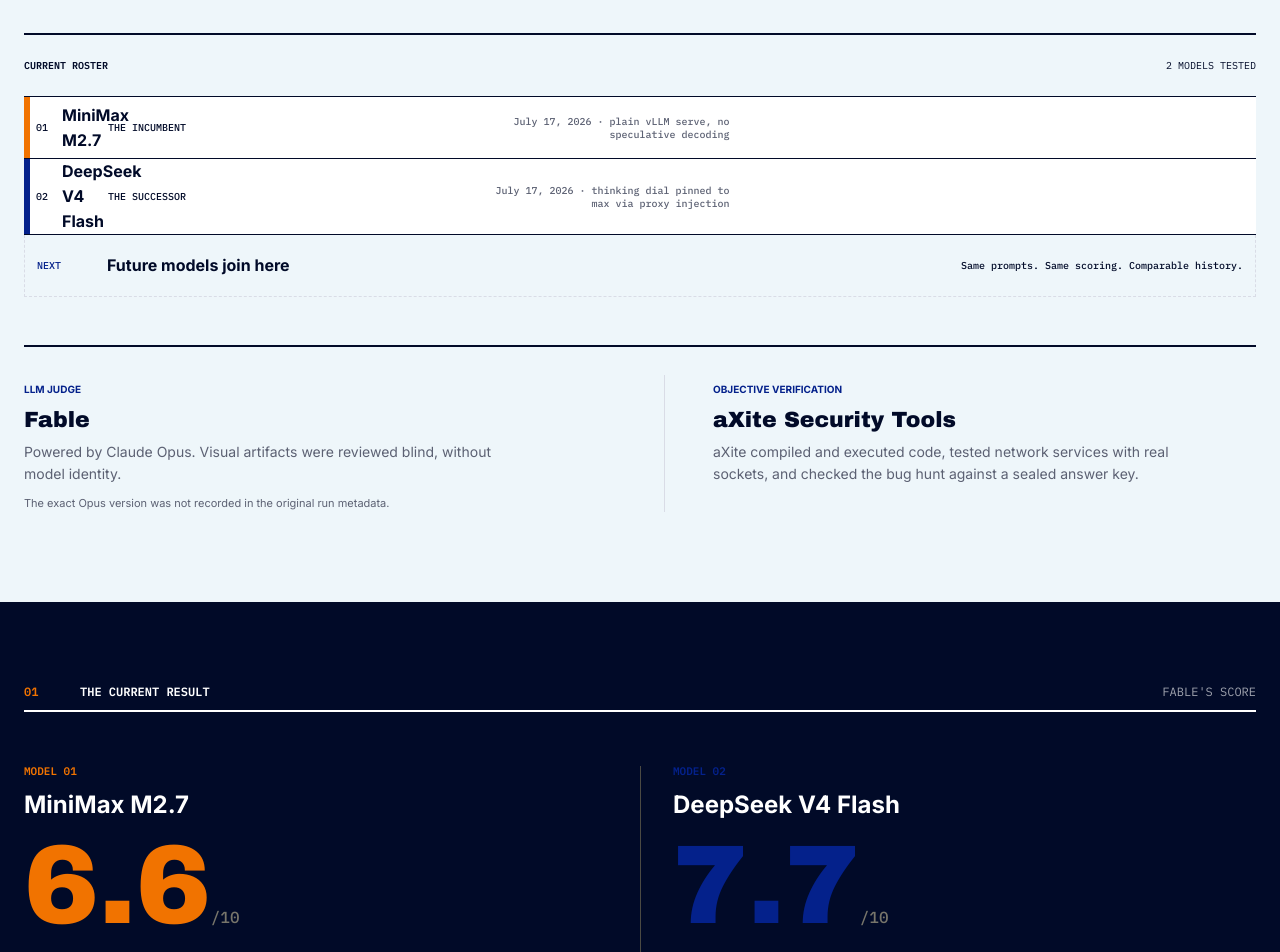
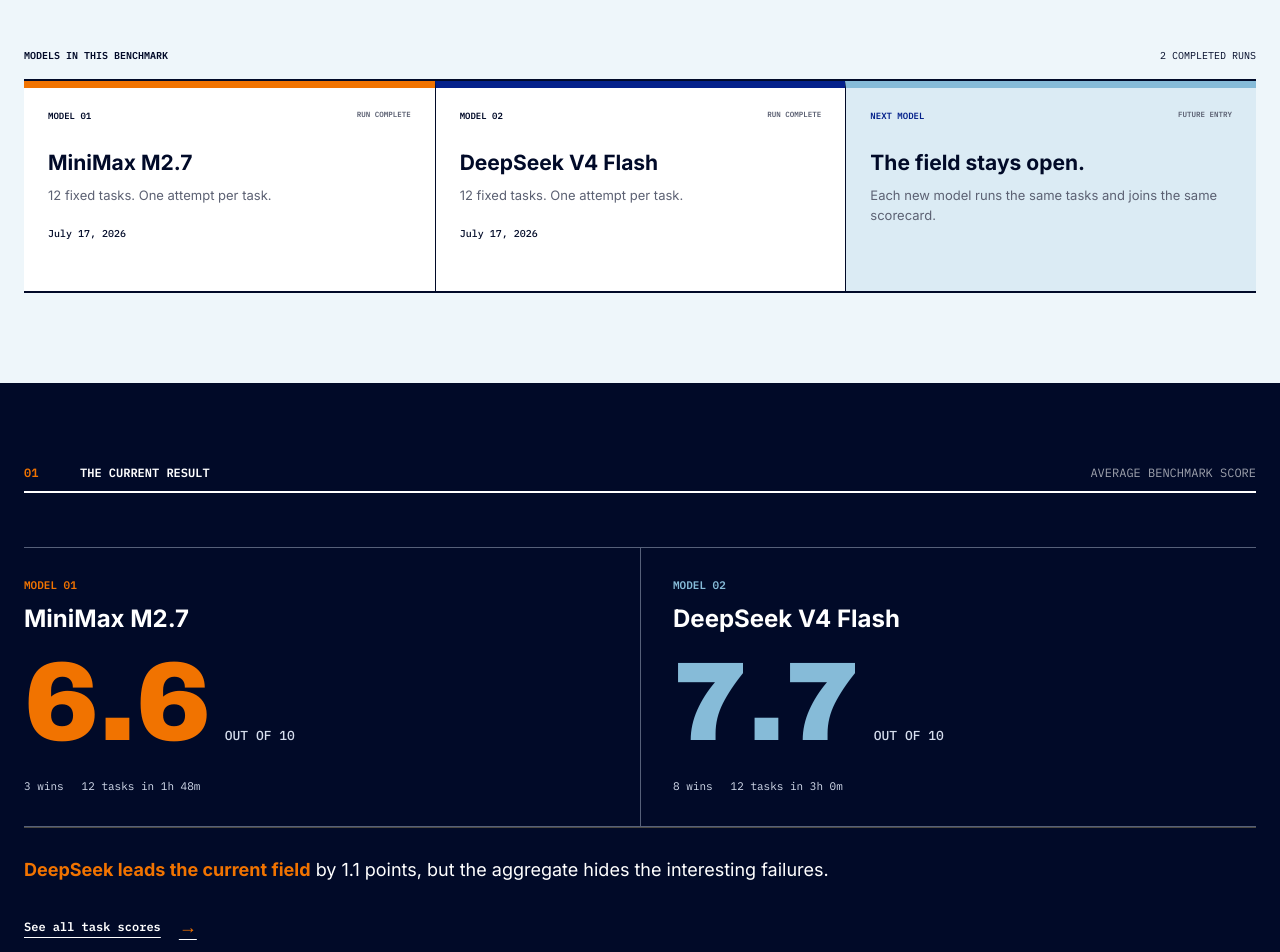
Before and after one commit to thecr7guy2/model-arena, a Next.js app: page / in a window 1280 px wide. Shown: the part 1340-2292 px from the top of the page. Built offline with nearby package versions, Linux system fonts and the light colour scheme.

Commit message:
Clarify roster and benchmark scores

```diff
--- a/app/globals.css
+++ b/app/globals.css
@@ -93,44 +93,38 @@
 .protocol-steps b { font: 600 10px/1 var(--font-mono), monospace; }
 .protocol-steps h3 { margin-top: 28px; font: 800 18px/1.2 var(--font-body), sans-serif; }
 .protocol-steps p { margin-top: 10px; max-width: 310px; font-size: 13px; }
-.roster { margin-top: 44px; border-top: 2px solid var(--ink); }
-.roster-label, .roster-model, .roster-next { min-height: 62px; display: grid; align-items: center; gap: 14px; border-bottom: 1px solid var(--ink); }
+.roster { margin-top: 44px; }
+.roster-label { min-height: 48px; display: grid; align-items: center; gap: 14px; border-bottom: 2px solid var(--ink); }
 .roster-label { grid-template-columns: 1fr auto; font: 600 10px/1 var(--font-mono), monospace; text-transform: uppercase; }
 .roster-label span { font-weight: 400; }
-.roster-model { position: relative; grid-template-columns: 12px 32px 1fr .7fr 1.4fr; padding-inline: 12px; background: var(--paper); }
-.roster-model > i { position: absolute; inset-block: 0; left: 0; width: 6px; background: var(--ac); }
-.roster-model > span, .roster-model small, .roster-model em { font: 500 10px/1.3 var(--font-mono), monospace; }
-.roster-model small { text-transform: uppercase; }
-.roster-model em { color: var(--muted); font-style: normal; text-align: right; }
-.roster-next { grid-template-columns: 56px 1fr 1.4fr; padding-inline: 12px; border: 1px dashed var(--line); border-top: 0; }
-.roster-next span, .roster-next small { font: 500 10px/1.3 var(--font-mono), monospace; }
-.roster-next span { color: var(--red); text-transform: uppercase; }
-.roster-next small { text-align: right; }
-.review-method { display: grid; grid-template-columns: 1fr 1fr; gap: 48px; margin-top: 48px; padding-top: 28px; border-top: 2px solid var(--ink); }
-.review-method > div + div { padding-left: 48px; border-left: 1px solid var(--line); }
-.review-method span { color: var(--red); font-size: 10px; font-weight: 700; }
-.review-method h3 { margin-top: 10px; font-size: 22px; }
-.review-method p { max-width: 500px; margin-top: 10px; color: var(--muted); font-size: 14px; }
-.review-method small { display: block; margin-top: 10px; color: var(--muted); font-size: 11px; }
+.roster-grid { display: grid; grid-template-columns: repeat(3, minmax(0, 1fr)); border-bottom: 2px solid var(--ink); }
+.roster-model, .roster-next { min-width: 0; min-height: 210px; padding: 22px 24px; }
+.roster-model { border-top: 7px solid var(--ac); background: var(--paper); }
+.roster-model + .roster-model, .roster-next { border-left: 1px solid var(--ink); }
+.roster-model > div, .roster-next > div { display: flex; justify-content: space-between; gap: 12px; font: 600 9px/1.3 var(--font-mono), monospace; text-transform: uppercase; }
+.roster-model small, .roster-next small { color: var(--muted); }
+.roster-model h3, .roster-next h3 { margin-top: 28px; font-family: var(--font-body), sans-serif; font-size: 21px; font-weight: 700; line-height: 1.2; }
+.roster-model p, .roster-next p { margin-top: 10px; color: var(--muted); font-size: 13px; }
+.roster-model time { display: block; margin-top: 24px; font: 500 10px/1 var(--font-mono), monospace; }
+.roster-next { border-top: 7px solid var(--blue); background: rgba(134, 187, 216, .18); }
+.roster-next > div span { color: var(--red); }
 .result-band { padding: 82px 0 90px; color: var(--white); background: var(--ink); }
 .result-band .section-label span { color: var(--yellow); }
-.scoreboard { position: relative; display: grid; grid-template-columns: repeat(auto-fit, minmax(240px, 1fr)); margin-top: 54px; }
-.score-side { min-width: 0; padding: 0 32px 35px; }
+.scoreboard { position: relative; display: grid; grid-template-columns: repeat(auto-fit, minmax(240px, 1fr)); margin-top: 54px; border-top: 1px solid #566079; border-bottom: 1px solid #566079; }
+.score-side { min-width: 0; padding: 32px; }
 .score-side:first-child { padding-left: 0; }
 .score-side:last-child { padding-right: 0; }
-.score-side + .score-side { border-left: 1px solid #4b4a43; }
-.model-index { color: var(--ac); font: 600 11px/1 var(--font-mono), monospace; margin-bottom: 14px; }
+.score-side + .score-side { border-left: 1px solid #566079; }
+.model-index { color: var(--score-ac); font: 600 11px/1 var(--font-mono), monospace; margin-bottom: 14px; }
 .score-side h2 { font-family: var(--font-body), sans-serif; font-size: 24px; font-weight: 700; line-height: 1.2; }
-.giant-score { margin-top: 18px; color: var(--ac); font: 400 112px/.88 var(--font-display), Impact, sans-serif; }
-.giant-score small { color: #77756b; font: 500 16px/1 var(--font-mono), monospace; }
-.model-facts { display: flex; gap: 18px; margin-top: 24px; color: #aaa89e; font: 400 11px/1.4 var(--font-mono), monospace; }
+.giant-score { display: flex; align-items: baseline; gap: 14px; margin-top: 20px; color: var(--score-ac); }
+.giant-score strong { font: 400 112px/.88 var(--font-display), Impact, sans-serif; }
+.giant-score small { color: #d6deee; font: 500 13px/1 var(--font-mono), monospace; text-transform: uppercase; }
+.model-facts { display: flex; gap: 18px; margin-top: 26px; color: #d6deee; font: 400 11px/1.4 var(--font-mono), monospace; }
 .result-callout { border-top: 1px solid #4b4a43; padding-top: 28px; font-size: 18px; }
 .result-callout span { color: var(--yellow); font-weight: 800; }
-.result-tape { display: grid; grid-template-columns: repeat(auto-fit, minmax(58px, 1fr)); gap: 4px; margin-top: 38px; }
-.result-tape a { display: grid; grid-template-columns: 24px 1fr; align-items: center; gap: 7px; text-decoration: none; }
-.result-tape b { color: #77756b; font: 500 9px/1 var(--font-mono), monospace; }
-.result-tape i { height: 9px; background: var(--win); transition: height 150ms ease; }
-.result-tape a:hover i { height: 17px; }
+.result-link { width: fit-content; display: flex; align-items: center; gap: 18px; margin-top: 34px; color: var(--white); font: 600 12px/1 var(--font-mono), monospace; text-underline-offset: 6px; }
+.result-link span { color: var(--yellow); font-size: 18px; }
 
 /* Exhibit */
 .exhibit-section { padding: 84px 0 96px; background: var(--white); }
@@ -374,22 +368,21 @@
   .protocol-steps article { min-height: 0; padding: 20px 0; }
   .protocol-steps article + article { padding-left: 0; border-left: 0; border-top: 1px solid var(--ink); }
   .protocol-steps h3 { margin-top: 14px; }
-  .roster-model { grid-template-columns: 12px 28px 1fr auto; }
-  .roster-model em { grid-column: 3 / -1; padding-bottom: 10px; text-align: left; }
-  .roster-next { grid-template-columns: 48px 1fr; padding-block: 14px; }
-  .roster-next small { grid-column: 2; text-align: left; }
+  .roster-grid { grid-template-columns: 1fr; }
+  .roster-model, .roster-next { min-height: 0; padding: 20px 0 24px; border-left: 0 !important; border-top-width: 5px; }
+  .roster-model h3, .roster-next h3 { margin-top: 20px; }
   .section-label { grid-template-columns: 28px 1fr; }
   .section-label b { display: none; }
   .scoreboard { margin-top: 36px; }
   .scoreboard { grid-template-columns: 1fr; }
-  .score-side, .score-side:first-child, .score-side:last-child { padding: 0 0 24px; }
+  .score-side, .score-side:first-child, .score-side:last-child { padding: 24px 0; }
   .score-side + .score-side { padding-top: 24px; border-left: 0; border-top: 1px solid #4b4a43; }
   .score-side h2 { font-size: 15px; }
-  .giant-score { font-size: 58px; }
-  .giant-score small { display: block; margin-top: 7px; font-size: 9px; }
+  .giant-score { gap: 10px; }
+  .giant-score strong { font-size: 68px; }
+  .giant-score small { font-size: 9px; }
   .model-facts { display: block; font-size: 8px; }
   .model-facts span { display: block; margin-top: 5px; }
-  .result-tape { grid-template-columns: repeat(6, 1fr); row-gap: 12px; }
   .exhibit-title h2 { font-size: 38px; }
   .versus { aspect-ratio: 4/3; }
   .versus .knob { width: 42px; height: 42px; }
@@ -406,8 +399,6 @@
   .card-scores { justify-content: flex-start; }
   .detail-head { padding-top: 44px; }
   .detail-head h1 { font-size: 43px; }
-  .review-method { grid-template-columns: 1fr; gap: 24px; }
-  .review-method > div + div { padding: 24px 0 0; border-left: 0; border-top: 1px solid var(--line); }
   .case-flow { grid-template-columns: 1fr; }
   .case-flow span + span { border-left: 0; border-top: 1px solid var(--ink); }
   .stage iframe, .stage img.shot, .stage pre.source { height: 360px; }
--- a/app/page.jsx
+++ b/app/page.jsx
@@ -1,5 +1,5 @@
 import Link from "next/link";
-import { MODELS, TASKS, REVIEWER } from "@/lib/data";
+import { MODELS, TASKS } from "@/lib/data";
 import Versus from "@/components/Versus";
 import Reveal from "@/components/Reveal";
 
@@ -51,16 +51,25 @@
             <div className="protocol-steps">
               <article><b>01</b><h3>We freeze the brief</h3><p>Twelve visual, frontend, and systems tasks stay identical across every run.</p></article>
               <article><b>02</b><h3>Models get one attempt</h3><p>No human cleanup, retries, or selective reruns. The generated artifact is the evidence.</p></article>
-              <article><b>03</b><h3>You inspect and score</h3><p>Score each artifact before revealing Fable&apos;s review. Your ratings stay in your browser.</p></article>
+              <article><b>03</b><h3>You inspect and score</h3><p>Score each artifact before revealing the benchmark result. Your ratings stay in your browser.</p></article>
             </div>
             <div className="roster">
-              <div className="roster-label">Current roster <span>{MODELS.length} models tested</span></div>
-              {MODELS.map((model, index) => <div className="roster-model" key={model.id} style={{ "--ac": model.accent }}><i /><span>0{index + 1}</span><b>{model.name}</b><small>{model.eraLabel}</small><em>{model.ranOn}</em></div>)}
-              <div className="roster-next"><span>Next</span><b>Future models join here</b><small>Same prompts. Same scoring. Comparable history.</small></div>
-            </div>
-            <div className="review-method">
-              <div><span>LLM JUDGE</span><h3>{REVIEWER.name}</h3><p>Powered by {REVIEWER.model}. {REVIEWER.visualMethod}</p><small>{REVIEWER.version}</small></div>
-              <div><span>OBJECTIVE VERIFICATION</span><h3>aXite Security Tools</h3><p>{REVIEWER.verificationMethod}</p></div>
+              <div className="roster-label">Models in this benchmark <span>{MODELS.length} completed runs</span></div>
+              <div className="roster-grid">
+                {MODELS.map((model, index) => (
+                  <article className="roster-model" key={model.id} style={{ "--ac": model.accent }}>
+                    <div><span>Model {String(index + 1).padStart(2, "0")}</span><small>Run complete</small></div>
+                    <h3>{model.name}</h3>
+                    <p>{TASKS.length} fixed tasks. One attempt per task.</p>
+                    <time>{model.ranOn.split(" · ")[0]}</time>
+                  </article>
+                ))}
+                <article className="roster-next">
+                  <div><span>Next model</span><small>Future entry</small></div>
+                  <h3>The field stays open.</h3>
+                  <p>Each new model runs the same tasks and joins the same scorecard.</p>
+                </article>
+              </div>
             </div>
           </Reveal>
         </div>
@@ -69,25 +78,19 @@
       <section className="result-band" id="result">
         <div className="wrap">
           <Reveal>
-            <div className="section-label"><span>01</span> The current result <b>Fable&apos;s score</b></div>
+            <div className="section-label"><span>01</span> The current result <b>Average benchmark score</b></div>
             <div className="scoreboard">
               {MODELS.map((model, index) => (
-                <article className="score-side" key={model.id} style={{ "--ac": model.accent }}>
+                <article className="score-side" key={model.id} style={{ "--ac": model.accent, "--score-ac": model.chart }}>
                   <div className="model-index">MODEL {String(index + 1).padStart(2, "0")}</div>
                   <h2>{model.name}</h2>
-                  <div className="giant-score">{averages[model.id].toFixed(1)}<small>/10</small></div>
+                  <div className="giant-score"><strong>{averages[model.id].toFixed(1)}</strong><small>out of 10</small></div>
                   <div className="model-facts"><span>{wins[model.id]} wins</span><span>{model.totals.split(" · ")[0]}</span></div>
                 </article>
               ))}
             </div>
             <p className="result-callout"><span>{leader.short} leads the current field</span>{ranking.length > 1 ? ` by ${lead.toFixed(1)} points` : ""}, but the aggregate hides the interesting failures.</p>
-            <div className="result-tape">
-              {TASKS.map((task, index) => {
-                const winner = resultFor(task);
-                const model = MODELS.find((item) => item.id === winner);
-                return <Link key={task.id} href={`/task/${task.id}/`} title={task.title} style={{ "--win": model?.accent || "#f2c94c" }}><b>{String(index + 1).padStart(2, "0")}</b><i /></Link>;
-              })}
-            </div>
+            <Link className="result-link" href="/tasks/">See all task scores <span aria-hidden>→</span></Link>
           </Reveal>
         </div>
       </section>
@@ -109,7 +112,7 @@
         </div>
       </section>
 
-      <section className="home-cta"><div className="wrap"><p>Review all {TASKS.length} tasks and compare your scores with Fable.</p><Link className="button button-dark" href="/tasks/">Open the benchmark <span>→</span></Link></div></section>
+      <section className="home-cta"><div className="wrap"><p>Review all {TASKS.length} tasks and compare your scores with the benchmark.</p><Link className="button button-dark" href="/tasks/">Open the benchmark <span>→</span></Link></div></section>
     </main>
   );
 }
--- a/app/standings/page.jsx
+++ b/app/standings/page.jsx
@@ -2,7 +2,7 @@
 
 export const metadata = {
   title: "Scorecard | Model Showdown by aXite",
-  description: "Fable's averages against yours, per model.",
+  description: "Benchmark averages against yours, per model.",
 };
 
 export default function StandingsPage() {
--- a/app/tasks/page.jsx
+++ b/app/tasks/page.jsx
@@ -13,7 +13,7 @@
         <div className="page-head dossier-head">
           <p className="eyebrow">The complete case file / {TASKS.length * MODELS.length} preserved artifacts</p>
           <h1>The tasks<span>.</span></h1>
-          <p className="sub">Every model received the same brief and one uninterrupted attempt. Open a task, inspect each output, and score it before seeing Fable&apos;s review.</p>
+          <p className="sub">Every model received the same brief and one uninterrupted attempt. Open a task, inspect each output, and score it before seeing the benchmark result.</p>
         </div>
       </div>
       <TaskGrid standalone />
--- a/components/Standings.jsx
+++ b/components/Standings.jsx
@@ -37,7 +37,7 @@
         </Reveal>
 
         <div className="standing-table">
-          <div className="standing-row standing-header"><span>Contender</span><span>Fable</span><span>Your score</span><span>Coverage</span></div>
+          <div className="standing-row standing-header"><span>Contender</span><span>Benchmark</span><span>Your score</span><span>Coverage</span></div>
           {rows.map(({ model, benchmark, user, count }) => (
             <Reveal className="standing-row" key={model.id} style={{ "--ac": model.accent }}>
               <div className="standing-model"><i /><div><b>{model.name}</b><small>{model.style}</small></div></div>
@@ -48,7 +48,7 @@
           ))}
         </div>
 
-        <div className="score-matrix-head"><span>Case-by-case score sheet</span><div className="matrix-legend">{MODELS.map((model) => <span key={model.id}><i style={{ background: model.accent }} />{model.short}</span>)}<b>Fable / You</b></div></div>
+        <div className="score-matrix-head"><span>Case-by-case score sheet</span><div className="matrix-legend">{MODELS.map((model) => <span key={model.id}><i style={{ background: model.accent }} />{model.short}</span>)}<b>Benchmark / You</b></div></div>
         <div className="score-matrix">
           {TASKS.map((task) => (
             <Link href={`/task/${task.id}/`} className="matrix-row" key={task.id} style={{ "--model-count": MODELS.length }}>
```
Also changed, not shown: components/TaskDetail.jsx (+7 -8 lines), lib/data.js.
